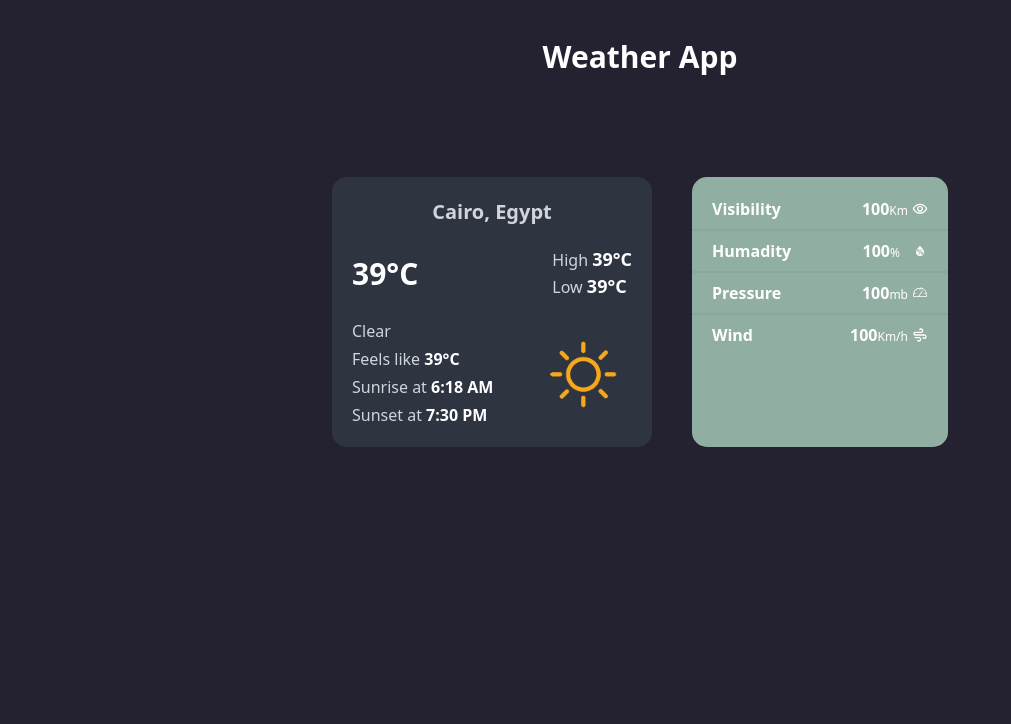
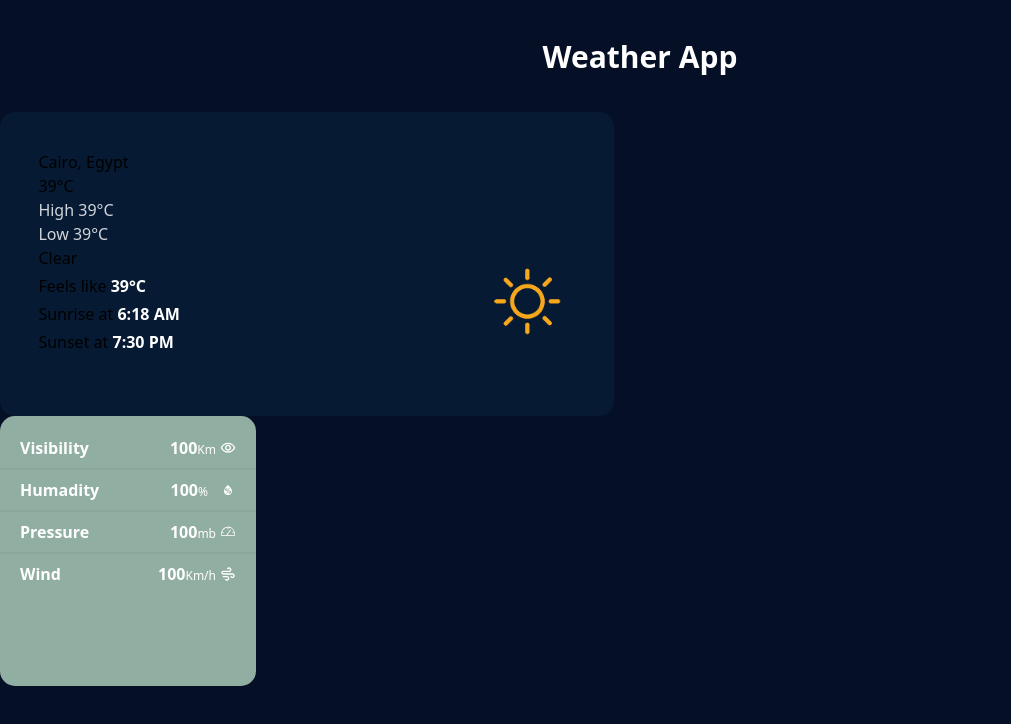
Before and after one commit to mahmoudk07/weather-app, a React (Create React App) app: page / in a window 1280 px wide. Shown: the top 724 px of the page, without its empty margins (0-1011 px from the left). Built offline with nearby package versions, Linux system fonts and the light colour scheme; no server answers.

Commit message:
✅ add utility classes

```diff
--- a/src/index.css
+++ b/src/index.css
@@ -4,7 +4,7 @@
 
 
 @layer components {
-    .landing-container{
+    /* .landing-container{
         @apply flex flex-col md:flex-row md:justify-center items-center min-h-[50vh] gap-x-10 sm:gap-y-7 xs:gap-y-7
     }
     .weather-card{
@@ -24,6 +24,54 @@
     }
     .weather-details{
         @apply text-gray-300
+    } */
+    .header{
+        @apply w-full h-[15vh] flex flex-col justify-center items-center font-bold
+    }
+    .weather-card{
+        @apply flex flex-col xs:w-[100%] sm:w-[100%] md:w-[85%] lg:w-[70%] xl:w-[48%] xs:h-[32vh] sm:h-[38vh] bg-[#071a33] p-[3%] rounded-[15px]
+    }
+    .weather-header{
+        @apply text-[#1e5c85] font-normal xs:text-[18px] sm:text-[20px] mb-5
+    }
+    .weather-content{
+        @apply w-full flex sm:gap-x-[18%] xs:gap-x-[15%]
+    }
+    .weather-content-left{
+        @apply flex flex-col justify-center w-[40%] ml-4 gap-y-2
+    }
+    .weather-content-right{
+        @apply flex flex-col gap-y-4
+    }
+    .weather-icon{
+        @apply md:w-[100px] md:h-[100px] xs:w-[55px] xs:h-[55px] sm:w-[80px] sm:h-[80px]
+    }
+    .weather-status{
+        @apply font-bold text-[#6a899e] sm:text-[25px] xs:text-[18px]
+    }
+    .weather-info-icon{
+        @apply text-[#153d5e] sm:text-[25px] xs:text-[22px]
+    }
+    .weather-info-value{
+        @apply font-bold text-[#1f5da0] sm:text-[16px] xs:text-[14px]
+    }
+    .weather-info-type{
+        @apply text-[#24527a] sm:text-[16px] xs:text-[14px] font-bold
+    }
+    .current-location{
+        @apply font-bold sm:text-[20px] text-[#1e5c85] xs:text-[18px]
+    }
+    .current-temperature{
+        @apply font-bold text-[50px] text-[#466a9a] xs:text-[30px] sm:text-[40px]
+    }
+    .arrow-up-down{
+        @apply text-[#153d5e] sm:text-[22px] xs:text-[20px]
+    }
+    .high-low-temperature{
+        @apply text-[#2f6ea8] sm:text-[16px] xs:text-[14px] font-bold
+    }
+    .feels-like{
+        @apply text-[#305984] sm:text-[17px] xs:text-[15px] font-semibold
     }
 }
 
@@ -33,5 +81,5 @@
     box-sizing: border-box;
 }
 body {
-    background: rgba(36,34,48,255);
+    background: #050f26;
 }
```
